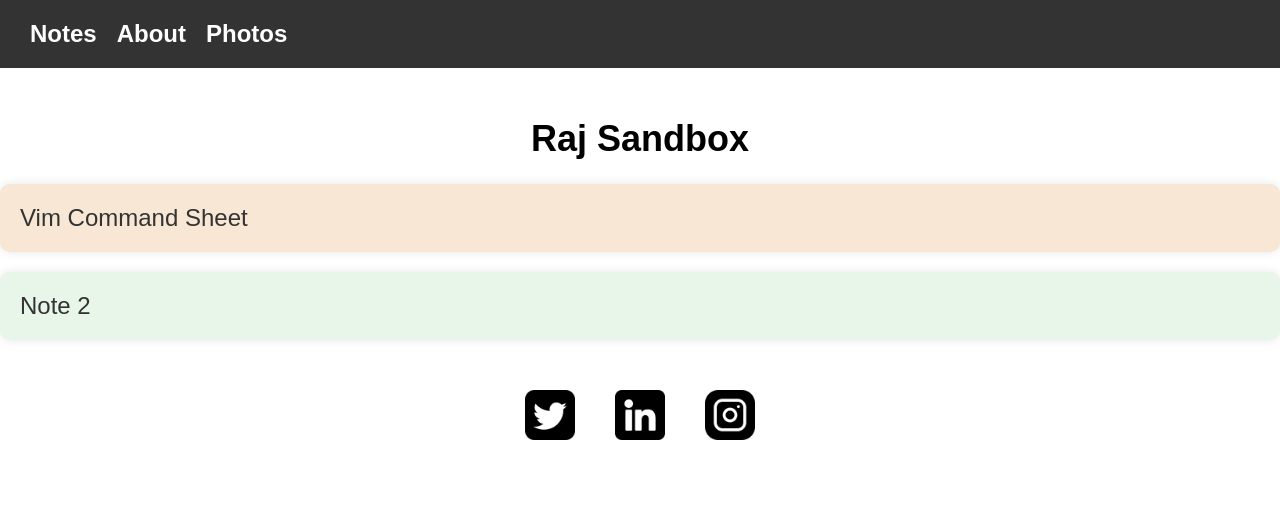
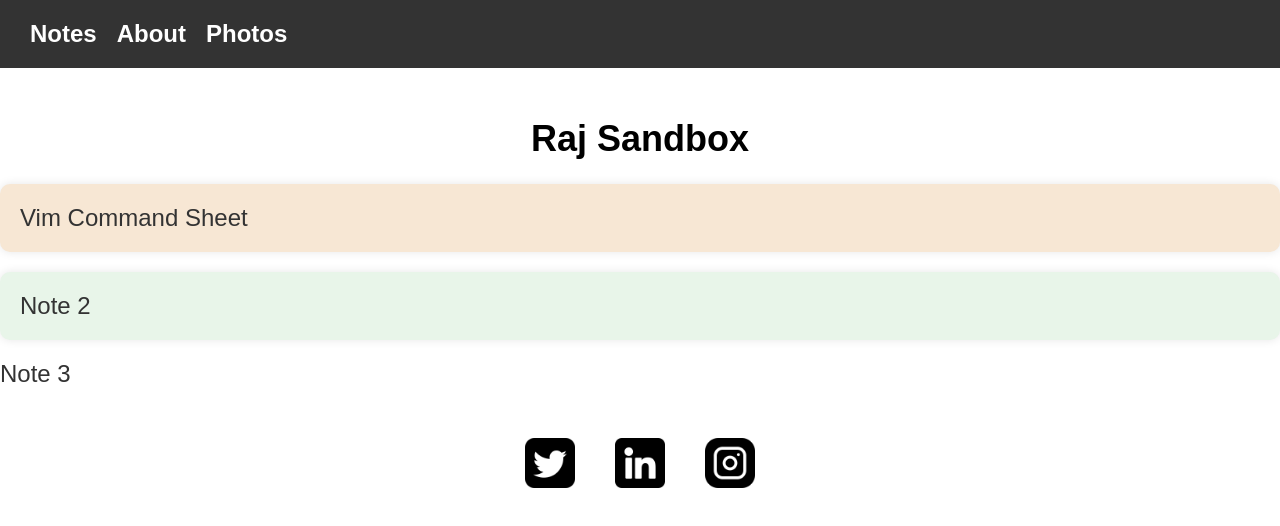
Before and after one commit to raj-sandbox/raj-sandbox.github.io, a plain HTML site: page index.html in a window 1280 px wide. Drawn offline with Linux system fonts and the light colour scheme.

Commit message:
added note3

```diff
--- a/index.html
+++ b/index.html
@@ -27,6 +27,12 @@
       <a href="notes/note2.md">Note 2</a>
     </div>
   </li>
+  <li>
+    <div id="note3">
+      <a href="notes/note3.md">Note 3</a>
+    </div>
+  </li>
+
   <!-- Add more notes as needed -->
 </ul>
 
```
Also changed, not shown: 1 other file.
